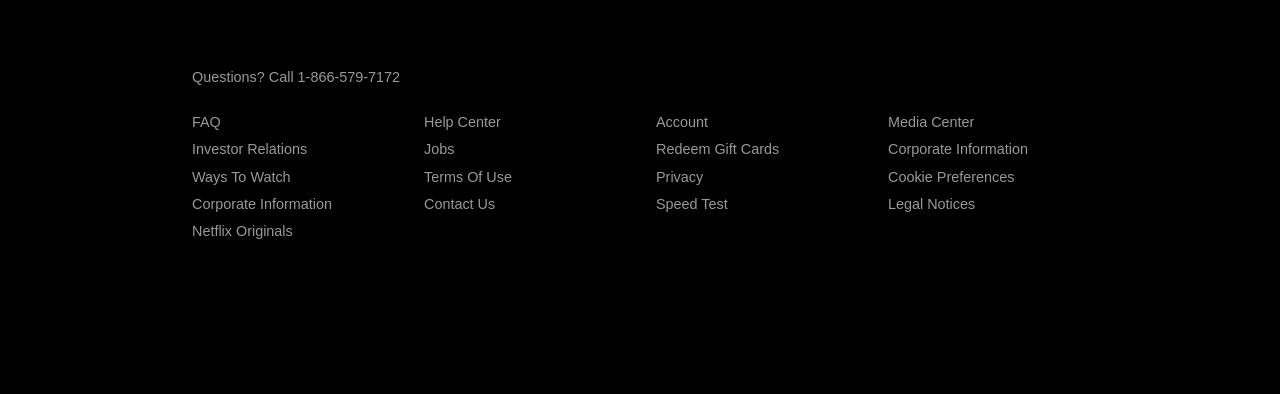
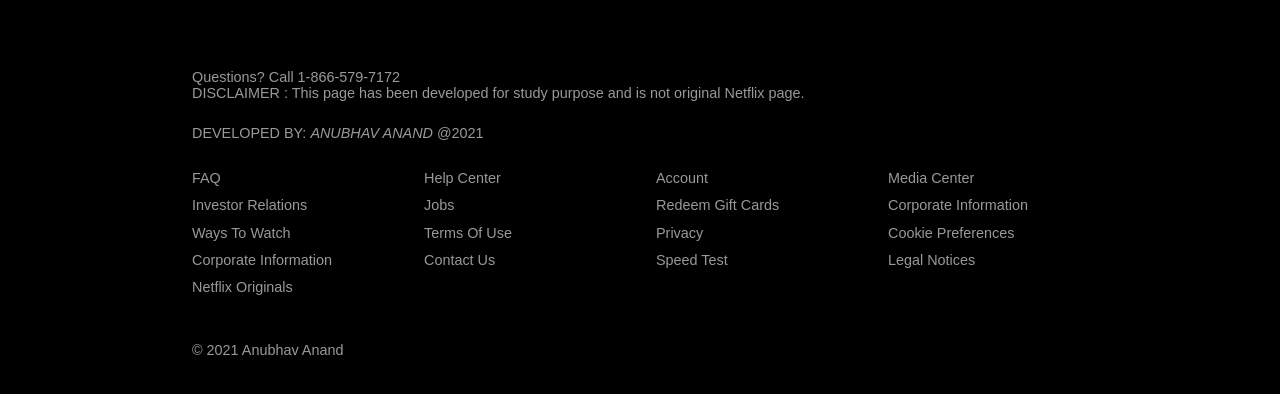
Before and after one commit to Anubhav1000/Netflix, a plain HTML site: page index.html in a window 1280 px wide. Shown: the part 1260-1654 px from the top of the page. Before the commit the page ends 1522 px from the top, so only its background shows below. Drawn offline with Linux system fonts and the light colour scheme.

Commit message:
Update index.html

```diff
--- a/index.html
+++ b/index.html
@@ -167,7 +167,9 @@
     </div>
 </section>
     <footer class="footer">
-        <p>Questions? Call 1-866-579-7172</p>
+        <p>Questions? Call 1-866-579-7172 <br>DISCLAIMER : This page has been developed for study purpose and is not original Netflix page.
+        </p>
+        <p>DEVELOPED BY: <i>ANUBHAV ANAND</i> @2021</p>
         <div class="footer-cols">
             <ul>
                 <li><a href="https://help.netflix.com/en/node/412">FAQ</a></li>
@@ -194,6 +196,7 @@
                 <li><a href="https://help.netflix.com/legal/notices">Cookie Preferences</a></li>
                 <li><a href="https://help.netflix.com/legal/notices">Legal Notices</a></li>
             </ul>
+            <p class="copyright">© 2021 Anubhav Anand</p>
         </div>
 </footer>
 <script src="main.js"></script>
```
